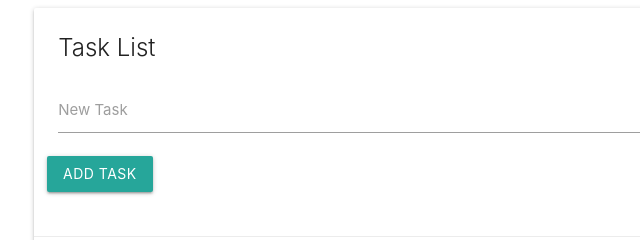
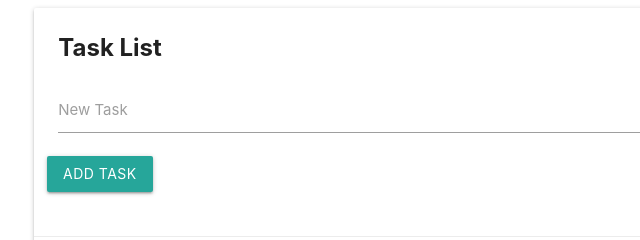
Before and after one commit to pmtde/tasklist, a plain HTML site: page index.html in a window 1280 px wide. Shown: the top 240 px of the page, 169-809 px from the left. Drawn offline with nearby package versions, Linux system fonts and the light colour scheme.

Commit message:
Edited some HTML

```diff
--- a/index.html
+++ b/index.html
@@ -14,7 +14,7 @@
       <div class="col s12">
         <div id="main" class="card">
           <div class="card-content">
-            <span class="card-title">Task List</span>
+            <span class="card-title" style="font-weight: bold;">Task List</span>
             <div class="row">
               <form id="task-form">
                 <div class="input-field col s12">
```
